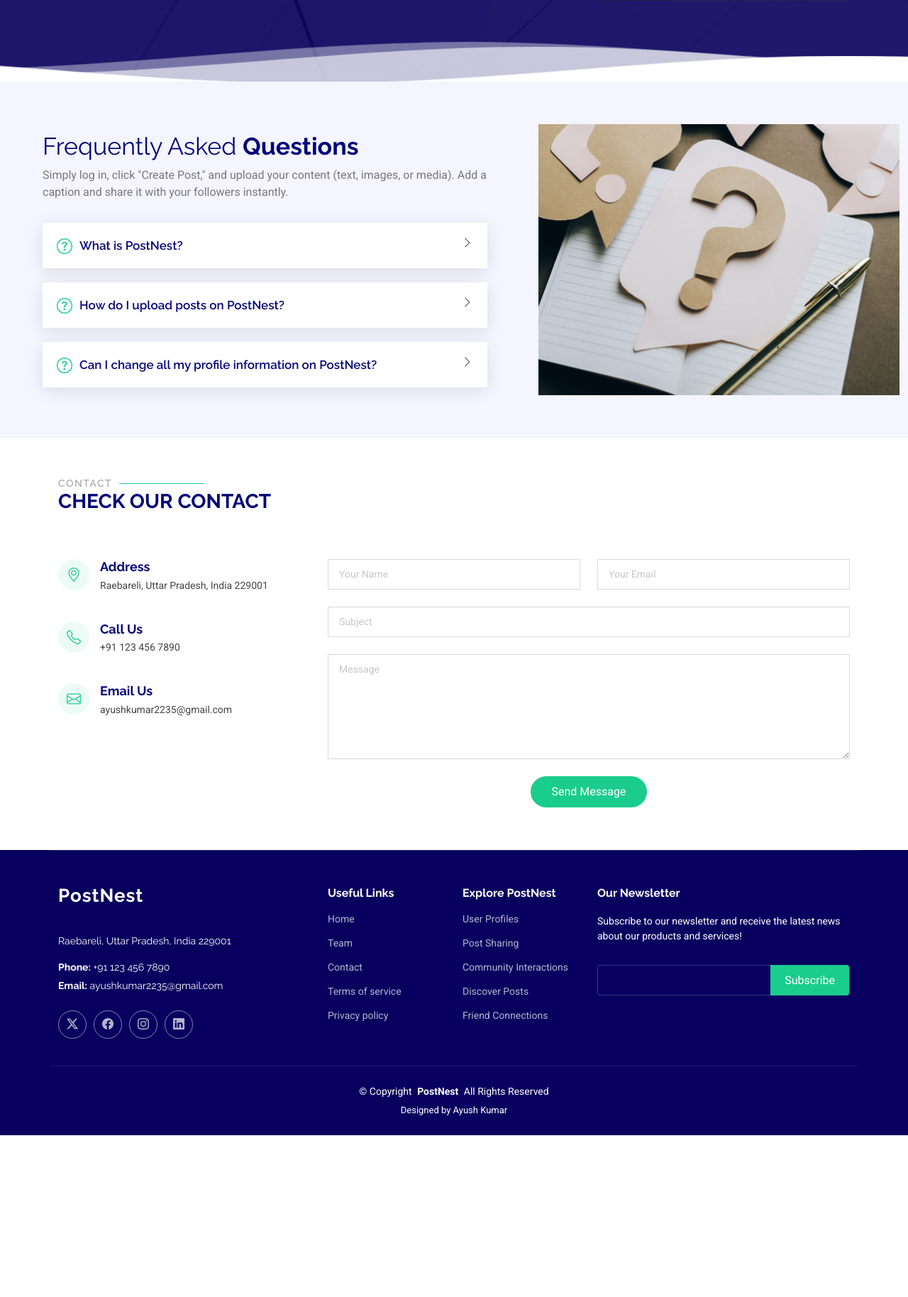
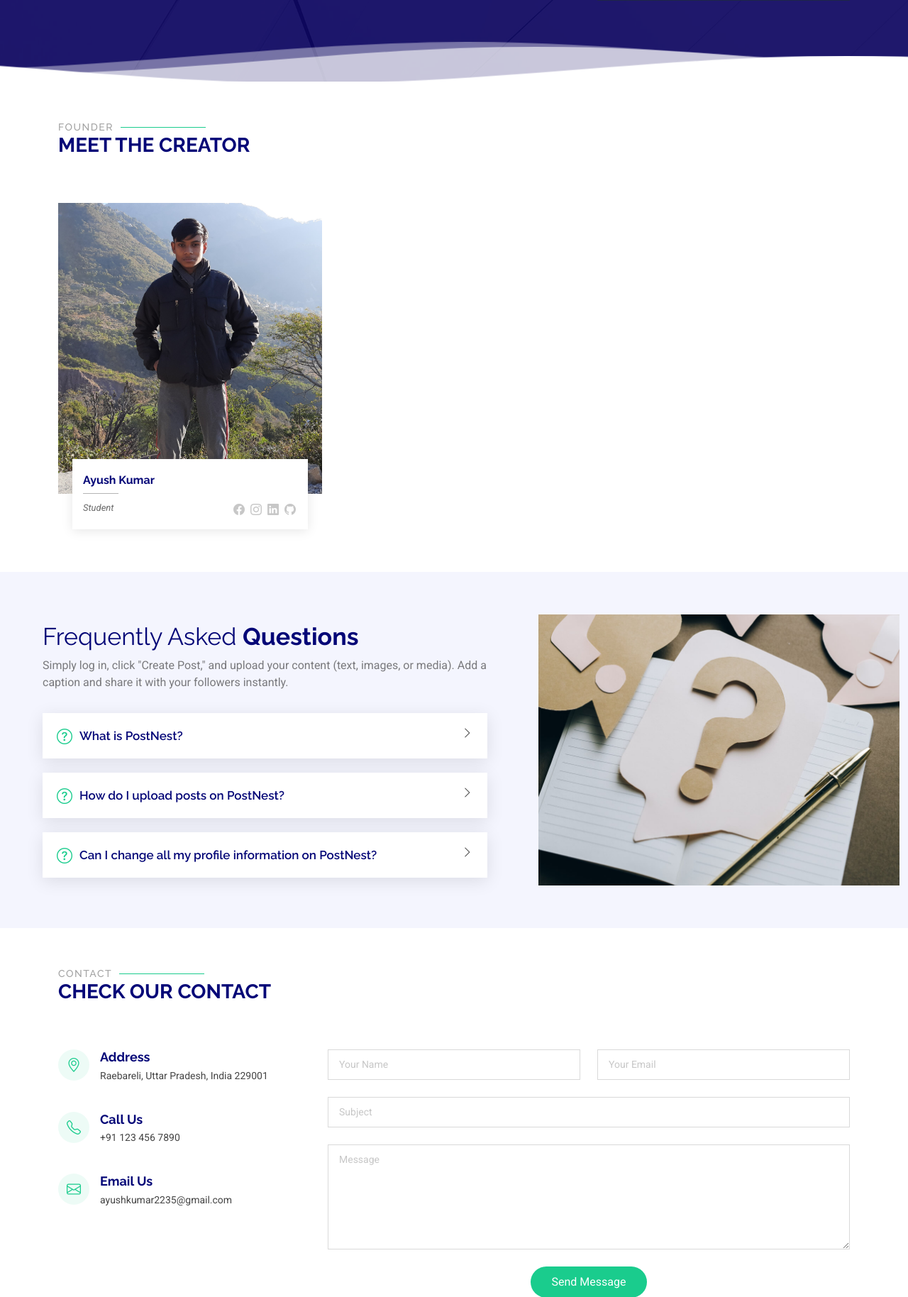
Before and after one commit to akumarfgiet/PostNest, a Flask app: page / in a window 1280 px wide. Shown: the part 481-2309 px from the top of the page at 71% size. Before the commit the page ends 2081 px from the top, so only its background shows below. Run offline with Flask 3, Linux system fonts and the light colour scheme; parts of the project's set-up code (start-up, migrations or seed data) failed here and were passed over; some libraries are stand-ins or nearby versions.

Commit message:
Update index.html

```diff
--- a/templates/index.html
+++ b/templates/index.html
@@ -6,3 +6,34 @@
     <li><a href="/signup">Sign Up</a></li>
     <li><a href="/login">Login</a></li>
 {% endblock %}
+{% block body %}
+      <!-- Team Section -->
+      <section id="team" class="team section">
+        <!-- Section Title -->
+        <div class="container section-title" data-aos="fade-up">
+          <h2>Founder</h2>
+          <div><span>Meet the</span> <span class="description-title">Creator</span></div>
+        </div><!-- End Section Title -->
+
+        <div class="container">
+            <div class="col-lg-4 col-md-6" data-aos="fade-up" data-aos-delay="200">
+              <div class="member">
+                <div class="pic"><img src="{{ url_for('static', filename='assets/img/team/mypic.jpg') }}" class="img-fluid" alt=""></div>
+                <div class="member-info">
+                  <h4>Ayush Kumar</h4>
+                  <span>Student</span>
+                  <div class="social">
+                    <a href="https://www.facebook.com/profile.php?id=100009395573294&mibextid=JRoKGi"><i class="bi bi-facebook"></i></a>
+                    <a href="https://www.instagram.com/one_n_only_ayushkumar/profilecard/?igsh=dGdoanhmY3VweG51"><i class="bi bi-instagram"></i></a>
+                    <a href="https://www.linkedin.com/in/akfgiet"><i class="bi bi-linkedin"></i></a>
+                    <a href="https://github.com/akumarfgiet"><i class="bi bi-github"></i></a>
+                  </div>
+                </div>
+              </div>
+            </div><!-- End Team Member -->
+          </div>
+
+        </div>
+
+      </section><!-- /Team Section -->
+{% endblock %}
```
